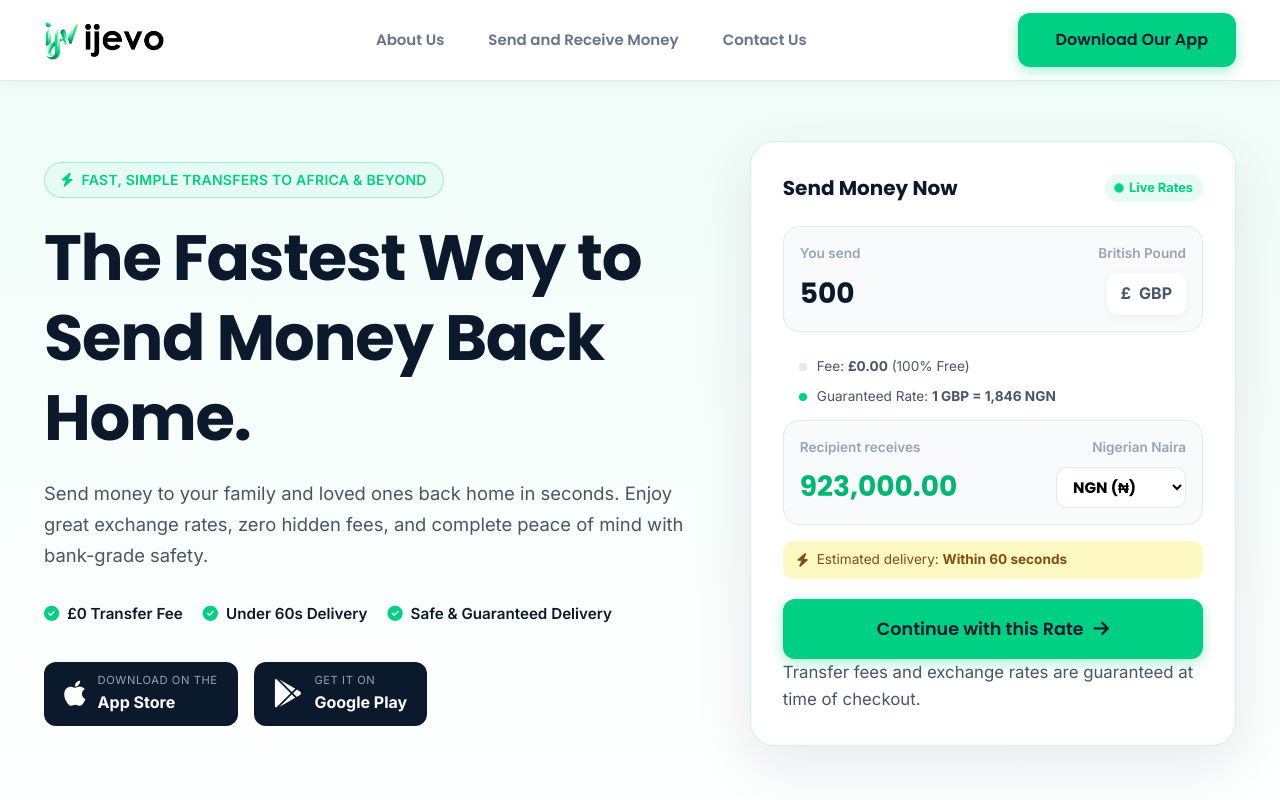
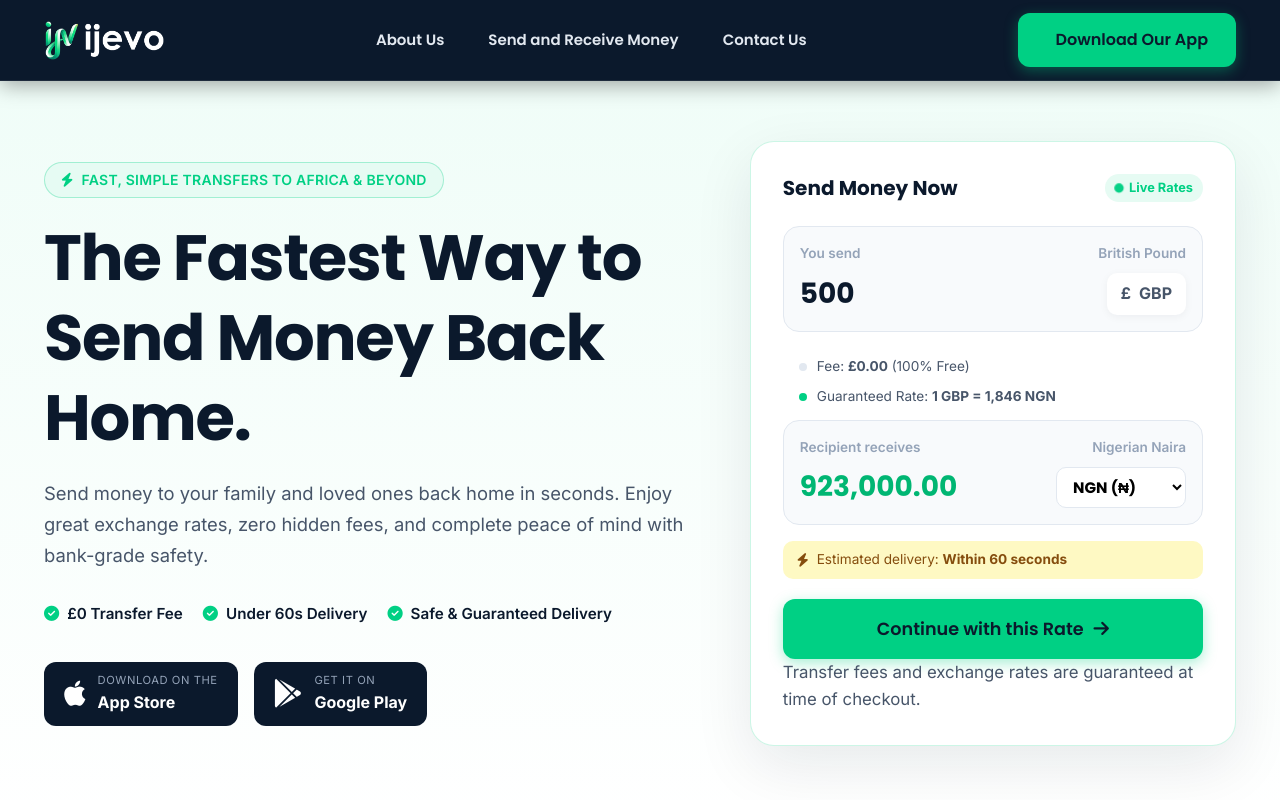
Before and after one commit to SirP-TechHub-0904/IjevoApp, an Angular app in the folder web/portal/: page / in a window 1280 px wide. Shown: the top 800 px of the page. Built offline with nearby package versions, Linux system fonts and the light colour scheme.

Commit message:
style(portal): make header dark with white text logo and brand accents

```diff
--- a/web/portal/src/app/app.html
+++ b/web/portal/src/app/app.html
@@ -8,7 +8,7 @@
   <div class="container mil-top-panel-inner">
     <!-- Brand Logo -->
     <a routerLink="/" (click)="closeMobileMenu()" class="mil-logo">
-      <img src="assets/ijevo-logo-dark.png" alt="ijevo" class="brand-logo-img" />
+      <img src="assets/ijevo-logo-light.png" alt="ijevo" class="brand-logo-img" />
     </a>
 
     <!-- Desktop Navigation Menu (About Us, Send and Receive Money, Contact Us) -->
@@ -31,7 +31,8 @@
       <a routerLink="/" fragment="download" class="btn btn-primary btn-sm mil-desktop-only">
         <i class="fa-solid fa-arrow-down-to-bracket"></i> Download Our App
       </a>
-      <div class="mil-menu-btn" [class.mil-active]="isMobileMenuOpen()" (click)="toggleMobileMenu()" aria-label="Toggle navigation">
+      <div class="mil-menu-btn" [class.mil-active]="isMobileMenuOpen()" (click)="toggleMobileMenu()"
+        aria-label="Toggle navigation">
         <span></span>
       </div>
     </div>
@@ -73,7 +74,8 @@
           <img src="assets/ijevo-logo-light.png" alt="ijevo" class="brand-logo-img footer-logo-img" />
         </a>
         <p class="footer-desc">
-          Ijevo is the modern cross-border financial highway bridging the global diaspora with families and businesses back home. Fast, safe, and transparent.
+          Ijevo is the modern cross-border financial highway bridging the global diaspora with families and businesses
+          back home. Fast, safe, and transparent.
         </p>
         <div class="social-links">
           <a href="#" aria-label="Twitter"><i class="fa-brands fa-x-twitter"></i></a>
--- a/web/portal/src/app/app.scss
+++ b/web/portal/src/app/app.scss
@@ -11,9 +11,9 @@
   left: 0;
   width: 100%;
   z-index: 1000;
-  background-color: #FFFFFF;
-  border-bottom: 1px solid var(--ijevo-border-light);
-  box-shadow: 0 4px 12px rgba(11, 25, 44, 0.04);
+  background-color: #0B192C;
+  border-bottom: 1px solid rgba(255, 255, 255, 0.08);
+  box-shadow: 0 4px 20px rgba(0, 0, 0, 0.35);
   transition: all 0.3s cubic-bezier(0, 0, 0.3642, 1);
 
   .mil-top-panel-inner {
@@ -71,7 +71,7 @@
         font-family: var(--font-heading);
         font-size: 15px;
         font-weight: 600;
-        color: #64748B;
+        color: #E2E8F0;
         text-decoration: none;
         border-radius: 10px;
         position: relative;
@@ -83,7 +83,7 @@
       }
 
       &.mil-active>a {
-        color: var(--ijevo-navy);
+        color: #FFFFFF;
         font-weight: 700;
 
         &:before {
@@ -116,7 +116,7 @@
   /* Plax Animated Menu Button */
   .mil-menu-btn {
     margin-left: 8px;
-    background-color: #F0FDF7;
+    background-color: rgba(255, 255, 255, 0.08);
     width: 44px;
     height: 44px;
     border-radius: 10px;
@@ -124,12 +124,13 @@
     display: none;
     justify-content: center;
     align-items: center;
-    border: 1px solid rgba(0, 208, 132, 0.2);
+    border: 1px solid rgba(255, 255, 255, 0.15);
     position: relative;
     transition: all 0.3s cubic-bezier(0, 0, 0.3642, 1);
 
     &:hover {
-      background-color: #DCFCE7;
+      background-color: rgba(255, 255, 255, 0.14);
+      border-color: var(--ijevo-primary);
     }
 
     @media (max-width: 992px) {
@@ -143,7 +144,7 @@
       display: block;
       width: 20px;
       height: 2px;
-      background: var(--ijevo-navy);
+      background: #FFFFFF;
       border-radius: 2px;
       transition: all 0.3s cubic-bezier(0, 0, 0.3642, 1);
     }
@@ -165,19 +166,22 @@
     }
 
     &.mil-active {
-      background-color: #E2E8F0;
-      border-color: #CBD5E1;
+      background-color: rgba(0, 208, 132, 0.2);
+      border-color: var(--ijevo-primary);
 
       span {
         transform: rotate(45deg);
+        background: var(--ijevo-primary);
       }
 
       span:before {
         transform: translate(0, 7px) rotate(-90deg);
+        background: var(--ijevo-primary);
       }
 
       span:after {
         transform: translate(0, -7px) rotate(-90deg);
+        background: var(--ijevo-primary);
       }
     }
   }
@@ -191,9 +195,9 @@
   left: 0;
   right: 0;
   width: 100%;
-  background-color: #FFFFFF;
-  border-bottom: 2px solid var(--ijevo-border-light);
-  box-shadow: 0 15px 30px rgba(11, 25, 44, 0.1);
+  background-color: #0B192C;
+  border-bottom: 2px solid rgba(255, 255, 255, 0.1);
+  box-shadow: 0 15px 35px rgba(0, 0, 0, 0.4);
   padding: 12px 20px 24px;
   opacity: 0;
   transform: translateY(-8px);
@@ -226,11 +230,11 @@
         font-family: var(--font-heading);
         font-size: 1.05rem;
         font-weight: 600;
-        color: var(--ijevo-navy);
+        color: #FFFFFF;
         display: flex;
         align-items: center;
         text-decoration: none;
-        border-bottom: 1px solid #F1F5F9;
+        border-bottom: 1px solid rgba(255, 255, 255, 0.08);
         position: relative;
         transition: color 0.2s ease, padding-left 0.2s ease;
 
```
Also changed, not shown: web/portal/src/app/pages/home/home.component.html (+18 -9 lines), web/portal/src/app/pages/terms/terms.component.html (+25 -10 lines).
